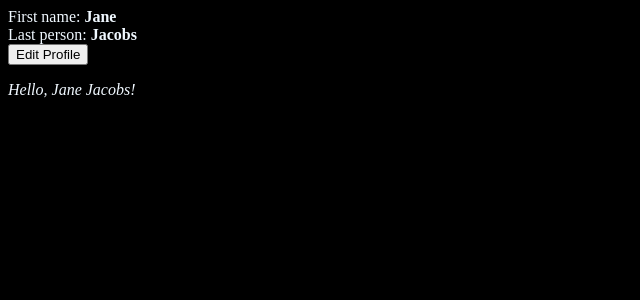
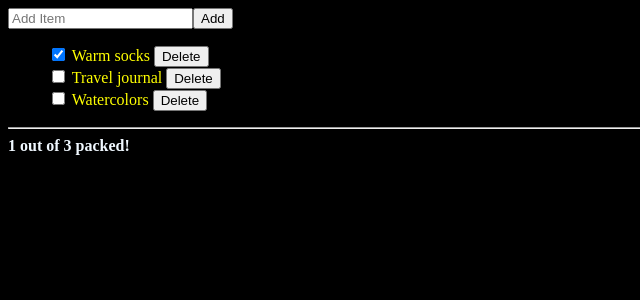
Before and after one commit to petermoyano/react-beta-docs, a React (Vite) app: page / in a window 1280 px wide. Shown: the top 300 px of the page, without its empty margins (0-640 px from the left). Built offline with nearby package versions, Linux system fonts and the light colour scheme.

Commit message:
Fix a broken pack list

```diff
--- a/src/App.jsx
+++ b/src/App.jsx
@@ -11,6 +11,7 @@ import UpdatingObjsInsideArrays from "./Learn/UpdatingObjsInsideArrays";
 import ShoppingCart from "./Learn/Updating Arrays in state/ShoppingCart";
 import TaskApp from "./Learn/Updating Arrays in state/FixMutations/TaskApp";
 import EditProfile from "./Learn/Reacting to input with state/Profile Editor/EditProfile";
+import FixABrokenPackList from "./Learn/Choosing the state structure/FixABrokenPackList";
 
 function App() {
   return (
@@ -27,7 +28,8 @@ function App() {
       {/* <UpdatingObjsInsideArrays /> */}
       {/* <ShoppingCart /> */}
       {/* <TaskApp /> */}
-      <EditProfile />
+      {/* <EditProfile /> */}
+      <FixABrokenPackList />
     </div>
   );
 }
--- /dev/null
+++ b/src/Learn/Choosing the state structure/AddItem.jsx
@@ -0,0 +1,16 @@
+export default function AddItem({ onAddItem }) {
+  function handleSubmit(e) {
+    e.preventDefault();
+    console.log(e.target.value);
+  }
+  return (
+    <>
+      <form>
+        <input placeholder="Add Item" name="item" />
+        <button type="submit" onSubmit={handleSubmit}>
+          Add
+        </button>
+      </form>
+    </>
+  );
+}
--- /dev/null
+++ b/src/Learn/Choosing the state structure/FixABrokenPackList.jsx
@@ -0,0 +1,65 @@
+import { useState } from "react";
+import AddItem from "./AddItem";
+import PackingList from "./PackingList";
+
+let nextId = 3;
+const initialItems = [
+  { id: 0, title: "Warm socks", packed: true },
+  { id: 1, title: "Travel journal", packed: false },
+  { id: 2, title: "Watercolors", packed: false },
+];
+
+export default function FixABrokenPackList() {
+  const [items, setItems] = useState(initialItems);
+  const [total, setTotal] = useState(3);
+  const [packed, setPacked] = useState(1);
+
+  function handleAddItem(title) {
+    setTotal(total + 1);
+    setItems([
+      ...items,
+      {
+        id: nextId++,
+        title: title,
+        packed: false,
+      },
+    ]);
+  }
+
+  function handleChangeItem(nextItem) {
+    if (nextItem.packed) {
+      setPacked(packed + 1);
+    } else {
+      setPacked(packed - 1);
+    }
+    setItems(
+      items.map((item) => {
+        if (item.id === nextItem.id) {
+          return nextItem;
+        } else {
+          return item;
+        }
+      })
+    );
+  }
+
+  function handleDeleteItem(itemId) {
+    setTotal(total - 1);
+    setItems(items.filter((item) => item.id !== itemId));
+  }
+
+  return (
+    <>
+      <AddItem onAddItem={handleAddItem} />
+      <PackingList
+        items={items}
+        onChangeItem={handleChangeItem}
+        onDeleteItem={handleDeleteItem}
+      />
+      <hr />
+      <b>
+        {packed} out of {total} packed!
+      </b>
+    </>
+  );
+}
--- /dev/null
+++ b/src/Learn/Choosing the state structure/PackingList.jsx
@@ -0,0 +1,18 @@
+import "./styles.css";
+
+export default function PackingList({ items, onChangeItem, onDeleteItem }) {
+  return (
+    <ul>
+      {items.map((item) => (
+        <li key={item.id}>
+          <input
+            type="checkbox"
+            checked={item.packed}
+            onChange={onChangeItem}
+          />{" "}
+          {item.title} <button onClick={onDeleteItem}>Delete</button>
+        </li>
+      ))}
+    </ul>
+  );
+}
--- /dev/null
+++ b/src/Learn/Choosing the state structure/styles.css
@@ -0,0 +1,4 @@
+li {
+  list-style-type: none;
+  color: yellow;
+}
```
